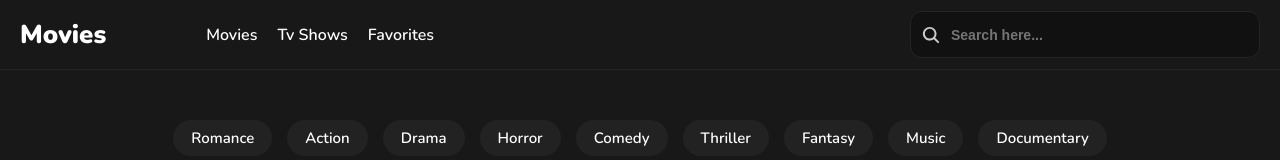
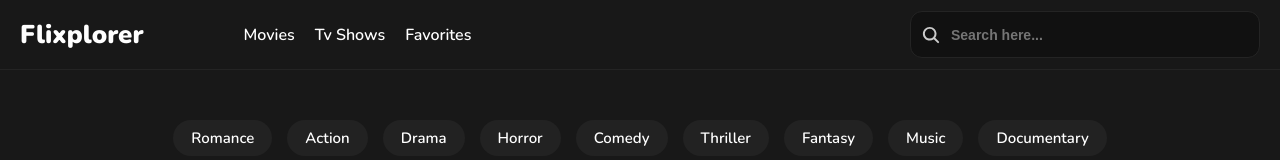
Before and after one commit to geekreflex/cinemagic-tmdb, a React (Vite) app: page / in a window 1280 px wide. Shown: the top 160 px of the page. Built offline with nearby package versions, Linux system fonts and the light colour scheme; no server answers.

Commit message:
update app name

```diff
--- a/index.html
+++ b/index.html
@@ -4,7 +4,7 @@
     <meta charset="UTF-8" />
     <link rel="icon" type="image/svg+xml" href="/vite.svg" />
     <meta name="viewport" content="width=device-width, initial-scale=1.0" />
-    <title>Movies Hub</title>
+    <title>Flixplorer - Welcome</title>
   </head>
   <body>
     <div id="root"></div>
--- a/src/components/Header.tsx
+++ b/src/components/Header.tsx
@@ -22,7 +22,7 @@ const Header = () => {
           </div>
           <div className="hd-left">
             <Link to="/" className="logo">
-              <h3>Movies</h3>
+              <h3>Flixplorer</h3>
             </Link>
             <LinkList>
               <Link to="/">Movies</Link>
```
